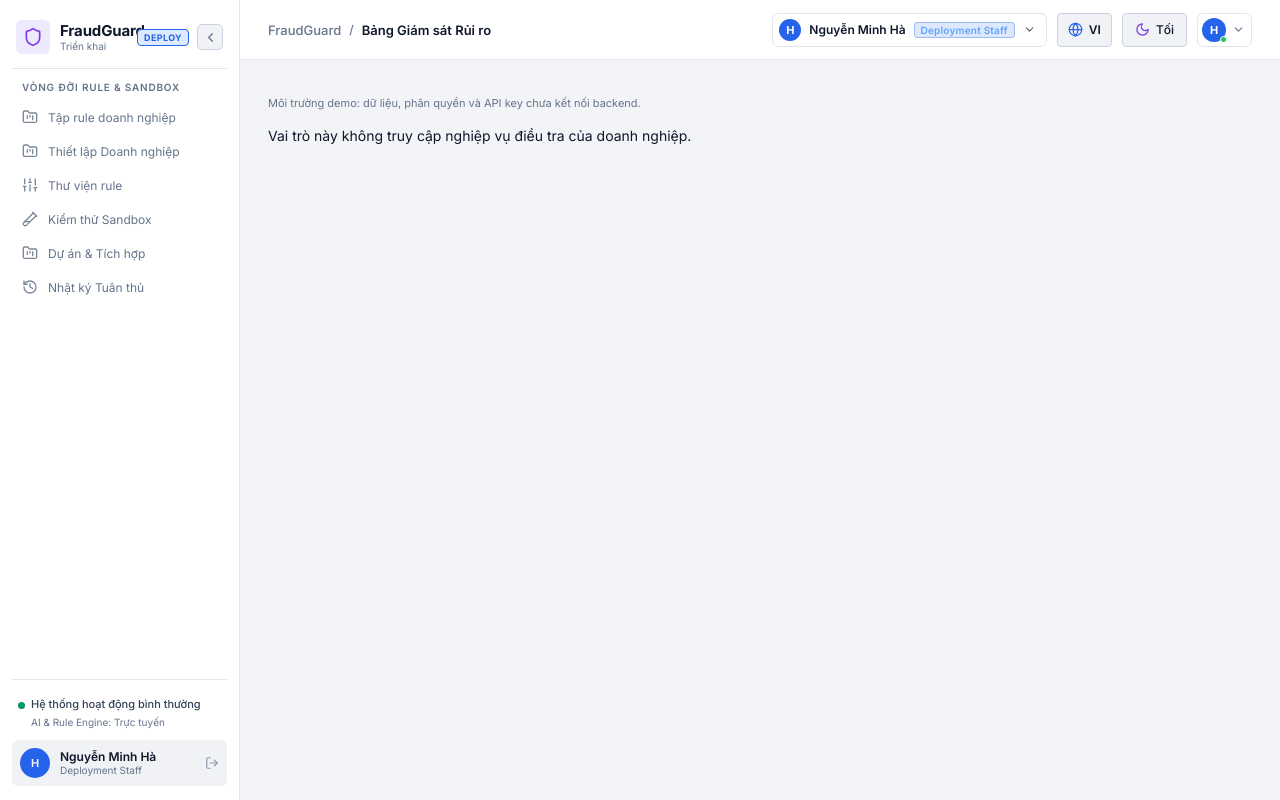
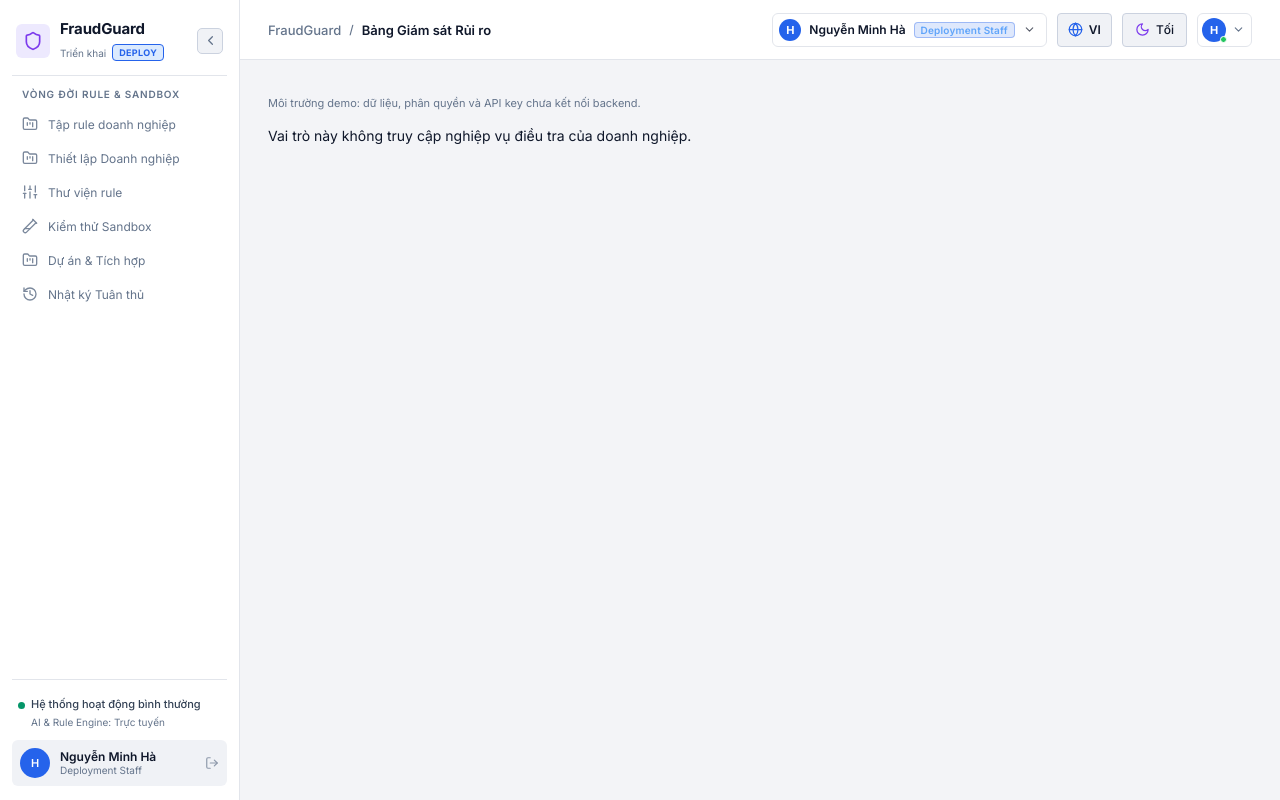
Before and after one commit to huy24isme/demo_capstone1, a Next.js app: page /fraud-monitoring in a window 1280 px wide. Built offline with nearby package versions, Linux system fonts and the light colour scheme.

Commit message:
fix/badgeUI

```diff
--- a/src/components/fraudguard-dashboard/SecurityDashboard.module.css
+++ b/src/components/fraudguard-dashboard/SecurityDashboard.module.css
@@ -87,6 +87,7 @@
 }
 
 .logoTitle {
+  white-space: nowrap;
   font-size: 15px;
   font-weight: 700;
   line-height: 1.2;
@@ -98,6 +99,17 @@
   font-size: 10px;
   color: var(--security-muted);
 }
+
+.logoMeta {
+  display: flex;
+  align-items: center;
+  flex-wrap: wrap;
+  gap: 4px 6px;
+  margin-top: 6px;
+}
+
+.logoMeta .logoSub { line-height: 1.4; }
+.logoMeta .planBadge { flex-shrink: 0; }
 
 .planBadge {
   display: inline-flex;
--- a/src/components/fraudguard-dashboard/Sidebar.tsx
+++ b/src/components/fraudguard-dashboard/Sidebar.tsx
@@ -165,6 +165,7 @@ export function Sidebar({
           </div>
           <div className={styles.logoText}>
             <span className={styles.logoTitle}>{t.brandName}</span>
+            <div className={styles.logoMeta}>
             <span className={styles.logoSub}>
               {currentUser?.role === "Platform Admin"
                 ? t.roles.platformAdmin
@@ -178,7 +179,6 @@ export function Sidebar({
                 ? t.roles.investigator
                 : t.roles.smeAdmin}
             </span>
-          </div>
           <span className={styles.planBadge}>
             {currentUser?.role === "Platform Admin"
               ? t.roles.superBadge
@@ -192,6 +192,8 @@ export function Sidebar({
               ? t.roles.fieldBadge
               : t.roles.smeBadge}
           </span>
+            </div>
+          </div>
         </div>
 
         {onToggleCollapse && (
```
